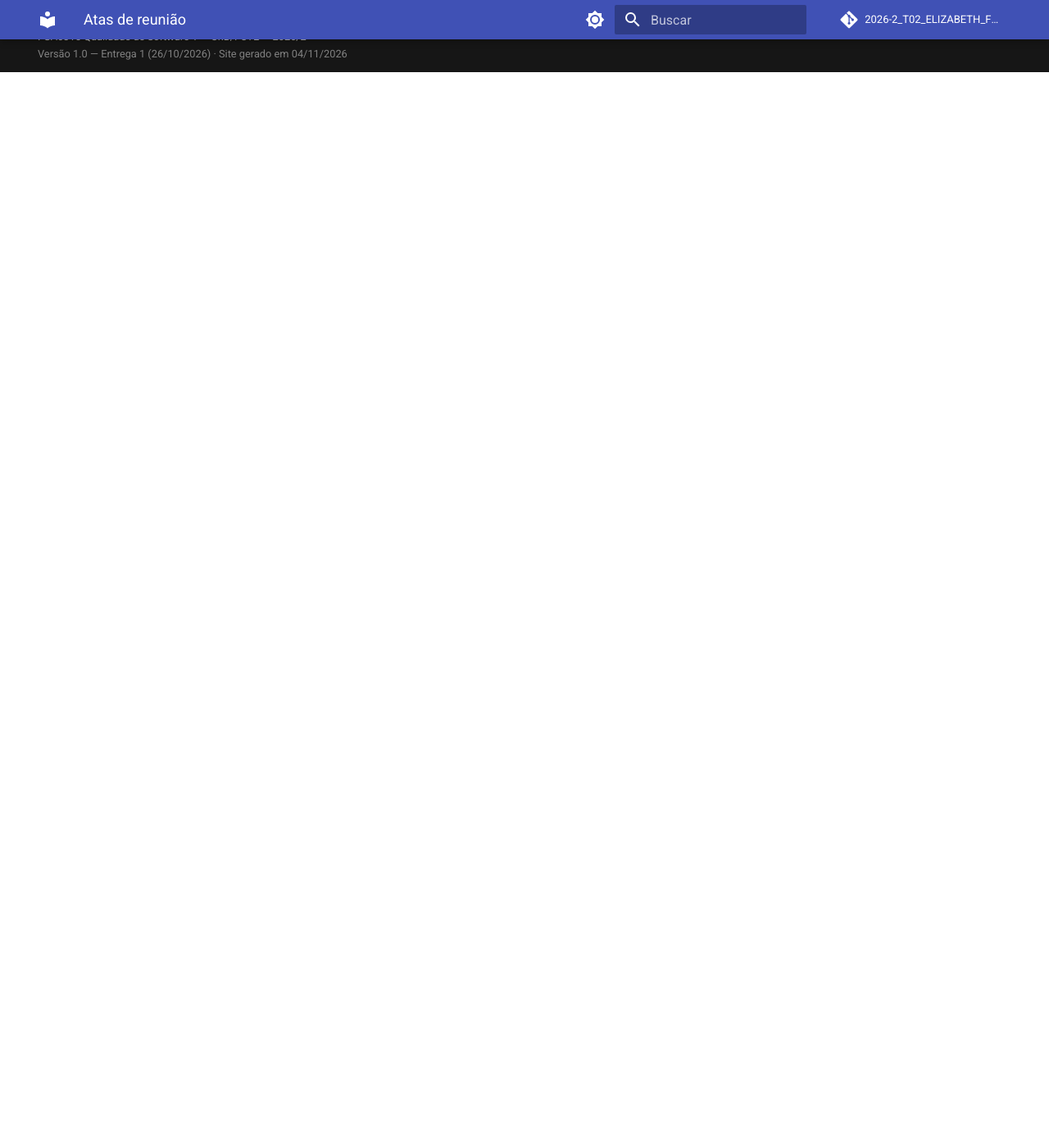
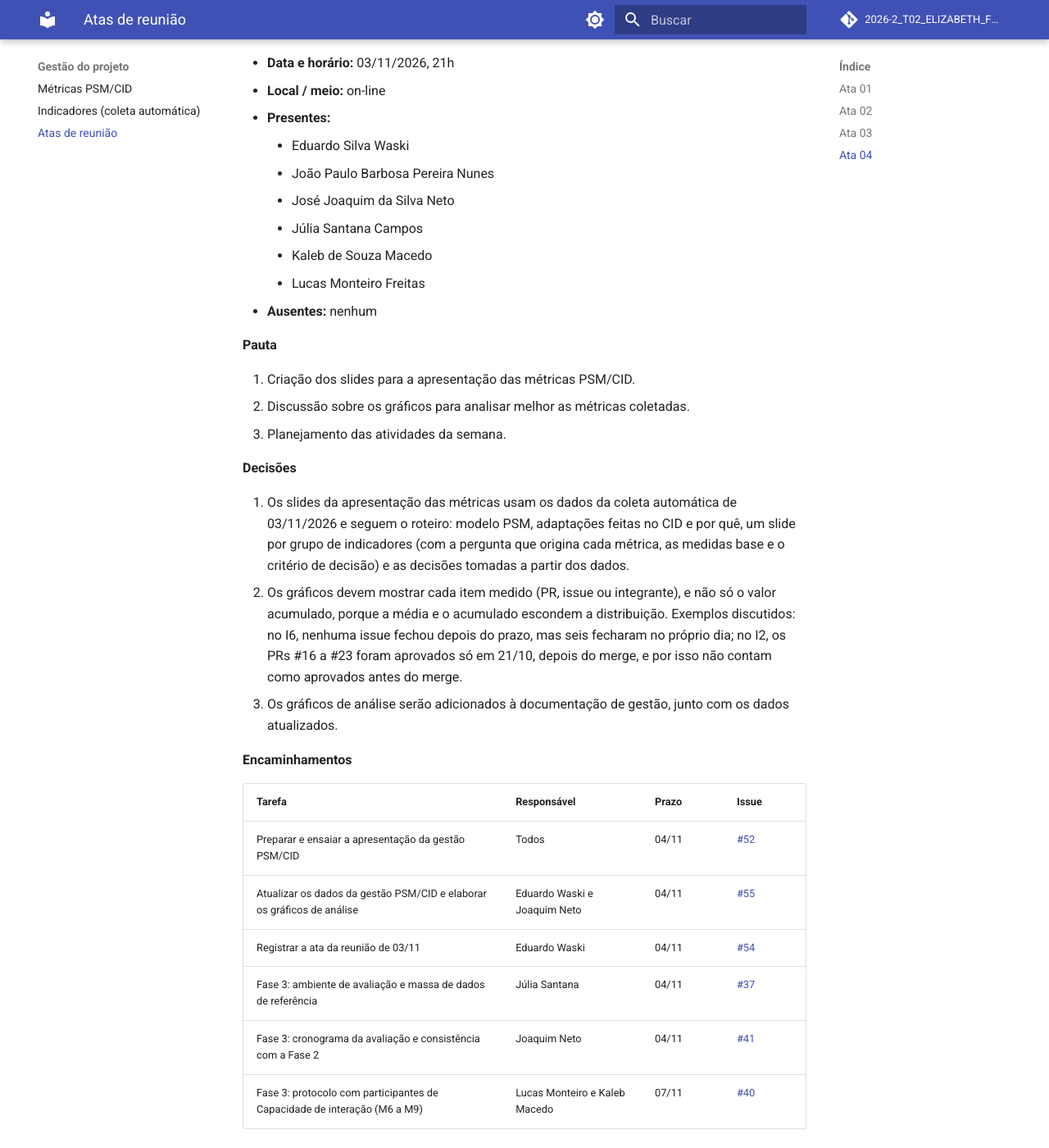
Before and after one commit to FCTE-Qualidade-de-Software-1/2026-2_T02_ELIZABETH_FRIEDMAN, an MkDocs documentation site: the page built from docs/gestao/atas.md, in a window 1280 px wide and 1400 px high, scrolled down 5174 px. Shown: the whole window at 82% size. Built offline with MkDocs 1.6.1 and Material for MkDocs 9.7.7, drawn with Linux system fonts in a browser that asks for light colours; comment, search, counter and statistics services are not loaded; before the commit the page ends 5262 px from its top, so only the background shows below that; some of the changed text lies outside the part shown.

Commit message:
docs(gestao): adiciona ata da reunião de 03/11

```diff
--- a/docs/gestao/atas.md
+++ b/docs/gestao/atas.md
@@ -3,6 +3,7 @@
 | Nº | Data | Pauta | Link |
 |----|------|-------|------|
 | 01 | 14/10/2026 | Tarefas da Entrega 1 e organização para o Ponto de Controle 1 | [Ata 01](#ata-01) |
+| 04 | 03/11/2026 | Slides das métricas PSM/CID, gráficos de análise e planejamento da semana | [Ata 04](#ata-04) |
 
 ## Ata 01
 
@@ -129,3 +130,39 @@ Ver também: [Métricas PSM/CID](metricas.md).
 | Tarefa | Responsável | Prazo | Issue |
 |--------|-------------|-------|-------|
 | Revisar os slides e apresentação | Todos | 19/10 | -- |
+
+## Ata 04
+
+- **Data e horário:** 03/11/2026, 21h
+- **Local / meio:** on-line
+- **Presentes:**
+    - Eduardo Silva Waski
+    - João Paulo Barbosa Pereira Nunes
+    - José Joaquim da Silva Neto
+    - Júlia Santana Campos
+    - Kaleb de Souza Macedo
+    - Lucas Monteiro Freitas
+- **Ausentes:** nenhum
+
+**Pauta**
+
+1. Criação dos slides para a apresentação das métricas PSM/CID.
+2. Discussão sobre os gráficos para analisar melhor as métricas coletadas.
+3. Planejamento das atividades da semana.
+
+**Decisões**
+
+1. Os slides da apresentação das métricas usam os dados da coleta automática de 03/11/2026 e seguem o roteiro: modelo PSM, adaptações feitas no CID e por quê, um slide por grupo de indicadores (com a pergunta que origina cada métrica, as medidas base e o critério de decisão) e as decisões tomadas a partir dos dados.
+2. Os gráficos devem mostrar cada item medido (PR, issue ou integrante), e não só o valor acumulado, porque a média e o acumulado escondem a distribuição. Exemplos discutidos: no I6, nenhuma issue fechou depois do prazo, mas seis fecharam no próprio dia; no I2, os PRs #16 a #23 foram aprovados só em 21/10, depois do merge, e por isso não contam como aprovados antes do merge.
+3. Os gráficos de análise serão adicionados à documentação de gestão, junto com os dados atualizados.
+
+**Encaminhamentos**
+
+| Tarefa | Responsável | Prazo | Issue |
+|--------|-------------|-------|-------|
+| Preparar e ensaiar a apresentação da gestão PSM/CID | Todos | 04/11 | [#52](https://github.com/FCTE-Qualidade-de-Software-1/2026-2_T02_ELIZABETH_FRIEDMAN/issues/52) |
+| Atualizar os dados da gestão PSM/CID e elaborar os gráficos de análise | Eduardo Waski e Joaquim Neto | 04/11 | [#55](https://github.com/FCTE-Qualidade-de-Software-1/2026-2_T02_ELIZABETH_FRIEDMAN/issues/55) |
+| Registrar a ata da reunião de 03/11 | Eduardo Waski | 04/11 | [#54](https://github.com/FCTE-Qualidade-de-Software-1/2026-2_T02_ELIZABETH_FRIEDMAN/issues/54) |
+| Fase 3: ambiente de avaliação e massa de dados de referência | Júlia Santana | 04/11 | [#37](https://github.com/FCTE-Qualidade-de-Software-1/2026-2_T02_ELIZABETH_FRIEDMAN/issues/37) |
+| Fase 3: cronograma da avaliação e consistência com a Fase 2 | Joaquim Neto | 04/11 | [#41](https://github.com/FCTE-Qualidade-de-Software-1/2026-2_T02_ELIZABETH_FRIEDMAN/issues/41) |
+| Fase 3: protocolo com participantes de Capacidade de interação (M6 a M9) | Lucas Monteiro e Kaleb Macedo | 07/11 | [#40](https://github.com/FCTE-Qualidade-de-Software-1/2026-2_T02_ELIZABETH_FRIEDMAN/issues/40) |
```
